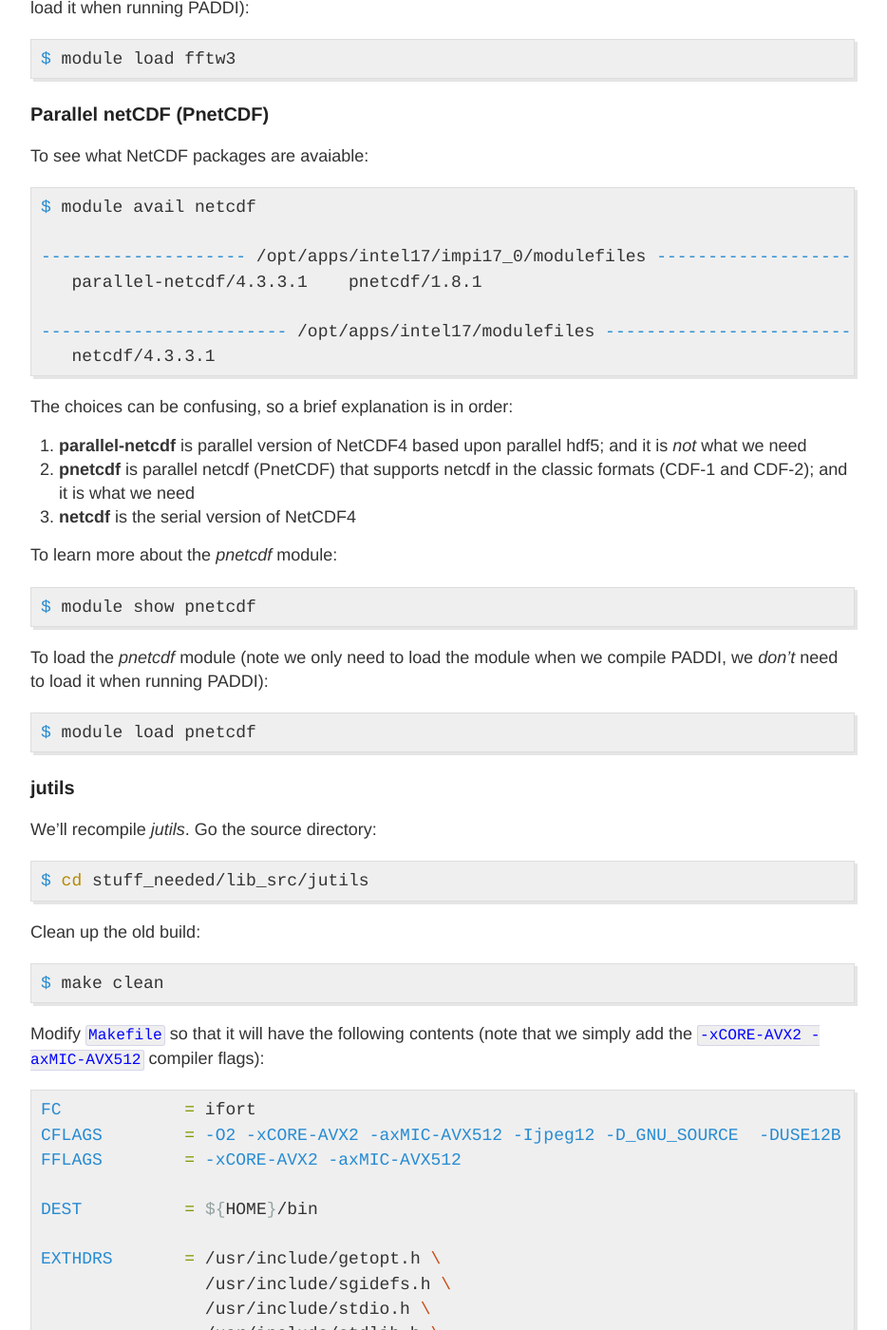
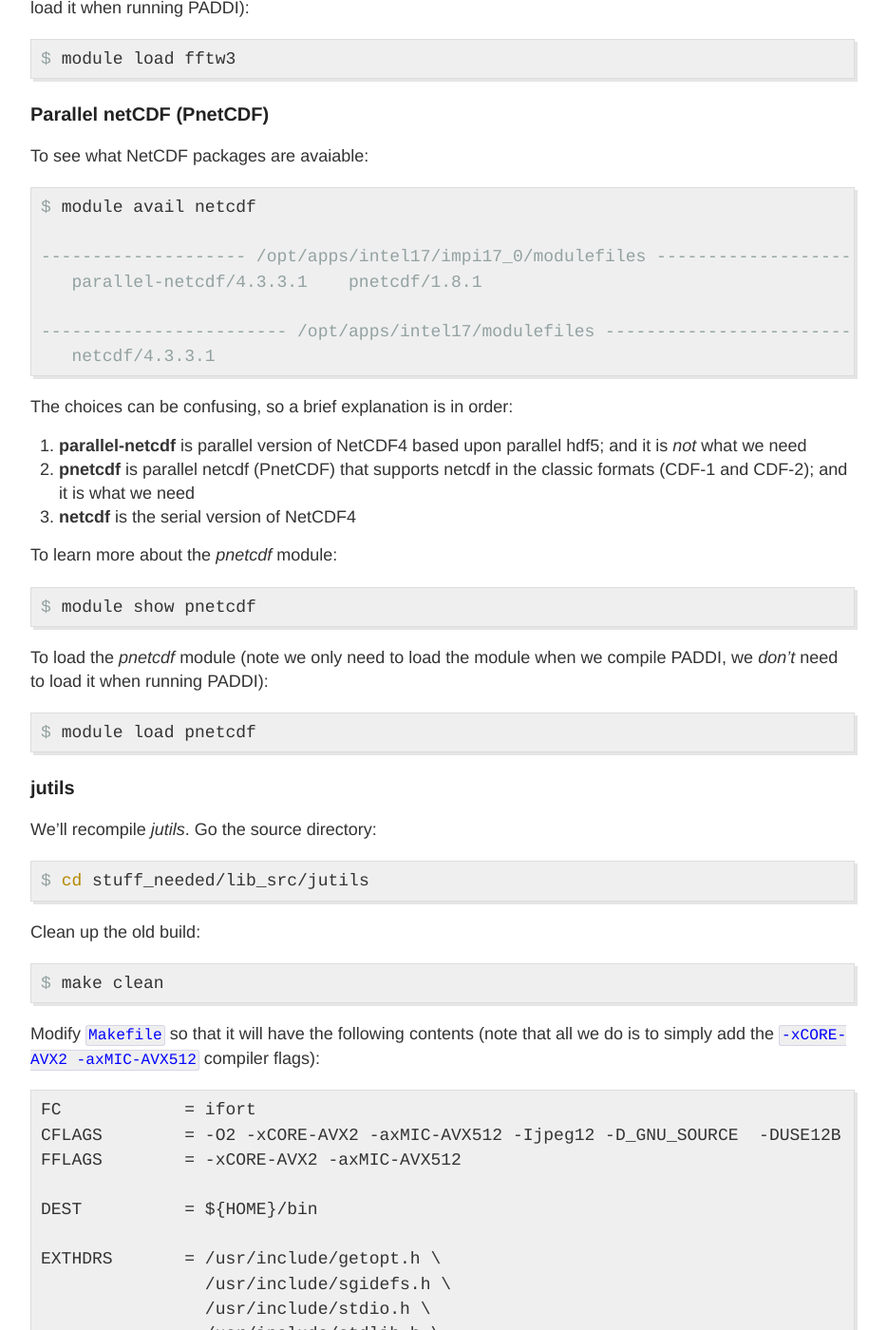
Before and after one commit to shawfdong/shawfdong.github.io, a Jekyll site: the page built from _posts/2017-10-30-paddi-on-stampede2.md, in a window 1280 px wide and 1400 px high, scrolled down 2152 px. Shown: the whole window at 95% size, without its empty margins (174-1108 px from the left). Built offline with Jekyll 4.4.1, drawn with Linux system fonts in a browser that asks for light colours; some of the changed text lies outside the part shown.

Commit message:
fix highlights

```diff
--- a/_posts/2017-10-30-paddi-on-stampede2.md
+++ b/_posts/2017-10-30-paddi-on-stampede2.md
@@ -9,7 +9,7 @@ In this post, we describe how to compile and run [Dr. Stephan Stellmach](http://
 I copied the tarball for PADDI `PADDI_10.1_dist.tgz` from Hyades to Stampede2. The tarball contains generic x86-64 libraries and executable that have been compiled with Intel MPI and Intel Compilers. Since KNL processors offer binary compatibility with Intel Xeon processors, legacy x86-64 binaries can run on KNL nodes without recompilation. However, those binaries won't take advantage of KNL's unique features (such as AVX 512), and therefore won't run at optimal speed on KNL nodes. We'll recompile PADDI for the KNL microarchitecture.
 
 Unpack the tarball in the home directory on Stampede2:
-{% highlight shell %}
+{% highlight shell_session %}
 $ tar xvfz PADDI_10.1_dist.tgz
 {% endhighlight %}
 
@@ -35,7 +35,7 @@ According to the `README` file, PADDI depends upon the following libraries:
 TACC provides optimized builds for *FFTW3* & *Parallel NetCDF* on Stampede2 and we'll simply use them. We'll only need to recompile *jutils*.
 
 Note that TACC uses [LMOD](https://www.tacc.utexas.edu/research-development/tacc-projects/lmod) to manage software on Stampede2. LMOD is similar to the module utility deployed on Hyades and NERSC supercomputers. You can list currently loaded modules with:
-{% highlight shell %}
+{% highlight shell_session %}
 $ module list
 
 Currently Loaded Modules:
@@ -45,7 +45,7 @@ Currently Loaded Modules:
 
 ### FFTW3
 To see what FFTW packages are available:
-{% highlight shell %}
+{% highlight shell_session %}
 $ module avail fftw
 
 -------------------- /opt/apps/intel17/impi17_0/modulefiles --------------------
@@ -53,18 +53,18 @@ $ module avail fftw
 {% endhighlight %}
 
 **fftw3** is what we need. To learn more about it:
-{% highlight shell %}
+{% highlight shell_session %}
 $ module show fftw3
 {% endhighlight %}
 
 To load the *fftw3* module (note we only need to load the module when we compile PADDI, we *don't* need to load it when running PADDI):
-{% highlight shell %}
+{% highlight shell_session %}
 $ module load fftw3
 {% endhighlight %}
 
 ### Parallel netCDF (PnetCDF)
 To see what NetCDF packages are avaiable:
-{% highlight shell %}
+{% highlight shell_session %}
 $ module avail netcdf
 
 -------------------- /opt/apps/intel17/impi17_0/modulefiles --------------------
@@ -80,28 +80,28 @@ The choices can be confusing, so a brief explanation is in order:
 3. **netcdf** is the serial version of NetCDF4
 
 To learn more about the *pnetcdf* module:
-{% highlight shell %}
+{% highlight shell_session %}
 $ module show pnetcdf
 {% endhighlight %}
 
 To load the *pnetcdf* module (note we only need to load the module when we compile PADDI, we *don't* need to load it when running PADDI):
-{% highlight shell %}
+{% highlight shell_session %}
 $ module load pnetcdf
 {% endhighlight %}
 
 ### jutils
 We'll recompile *jutils*. Go the source directory:
-{% highlight shell %}
+{% highlight shell_session %}
 $ cd stuff_needed/lib_src/jutils
 {% endhighlight %}
 
 Clean up the old build:
-{% highlight shell %}
+{% highlight shell_session %}
 $ make clean
 {% endhighlight %}
 
-Modify `Makefile` so that it will have the following contents (note that we simply add the `-xCORE-AVX2 -axMIC-AVX512` compiler flags):
-{% highlight make %}
+Modify `Makefile` so that it will have the following contents (note that all we do is to simply add the `-xCORE-AVX2 -axMIC-AVX512` compiler flags):
+{% highlight plaintext %}
 FC            = ifort
 CFLAGS        = -O2 -xCORE-AVX2 -axMIC-AVX512 -Ijpeg12 -D_GNU_SOURCE  -DUSE12B -I.
 FFLAGS        = -xCORE-AVX2 -axMIC-AVX512
@@ -253,48 +253,37 @@ $(DEST)/$(PROGRAM): $(SRCS) $(LIBS) $(HDRS) $(EXTHDRS)
 {% endhighlight %}
 
 Copy the newly built libraries:
-{% highlight shell %}
+{% highlight shell_session %}
 $ cp libjc.a ../../lib/
 $ cp jpeg12/libjpeg.a ../../lib/
 {% endhighlight %}
 
 ## Compiling PADDI
 Go to source directory for PADDI:
-{% highlight shell %}
+{% highlight shell_session %}
 $ cd ../../../main/src
 {% endhighlight %}
 
 Clean up the old build:
-{% highlight shell %}
+{% highlight shell_session %}
 $ make totalclean
 {% endhighlight %}
 
-Modify `Makefile` so that the first few lines will look as follows (the rest being the same as original):
+Modify `Makefile` so that the first few lines will look as follows (the rest being the same as the original):
 {% highlight make %}
-DEFS          = -DDOUBLE_PRECISION -DMPI_MODULE -DAB_BDF3 -DTEMPERATURE_FIELD -DCHEMICA
-L_FIELD
-
+DEFS          = -DDOUBLE_PRECISION -DMPI_MODULE -DAB_BDF3 -DTEMPERATURE_FIELD -DCHEMICAL_FIELD
 FC            = mpiifort
-
 F90           = $(FC)
-
 FFLAGS        = $(DEFS) -xCORE-AVX2 -axMIC-AVX512
-
-F90FLAGS      = -I../../stuff_needed/include -I${TACC_PNETCDF_INC} -I${TACC_FFTW3_INC}
--cpp $(DEFS)
-
+F90FLAGS      = -I../../stuff_needed/include -I${TACC_PNETCDF_INC} -I${TACC_FFTW3_INC} -cpp $(DEFS)
 LD            = $(FC)
-
 LDFLAGS       =
-
 LIBS          =
-
-ADDLIBS       = -Wl,-rpath,${TACC_FFTW3_LIB} -L${TACC_FFTW3_LIB} -lfftw3f_mpi -lfftw3 -
-L${TACC_PNETCDF_LIB} -lpnetcdf -L../../stuff_needed/lib -ljc -ljpeg -lirc
+ADDLIBS       = -Wl,-rpath,${TACC_FFTW3_LIB} -L${TACC_FFTW3_LIB} -lfftw3f_mpi -lfftw3 -L${TACC_PNETCDF_LIB} -lpnetcdf -L../../stuff_needed/lib -ljc -ljpeg -lirc
 {% endhighlight %}
 
 Recompile PADDI
-{% highlight shell %}
+{% highlight shell_session %}
 $ make
 {% endhighlight %}
 It succeeded without a hitch!
@@ -302,8 +291,8 @@ It succeeded without a hitch!
 ## Running PADDI
 Copy the executable (in this case, `double_diff_double_3D`) and other requisite files to your $SCRATCH directory.
 
-PADDI is a pure MPI code. So we can write a SLURM job script based upon [the sample MPI job script in the user guide](https://portal.tacc.utexas.edu/user-guides/stampede2#submitting-batch-jobs-with-sbatch):
-{% highlight shell %}
+PADDI is a pure MPI code. So we can write a SLURM job script based upon [the sample MPI job script in the Stampede2 User Guide](https://portal.tacc.utexas.edu/user-guides/stampede2#submitting-batch-jobs-with-sbatch):
+{% highlight plaintext %}
 #!/bin/bash
 #SBATCH -J DDtest           # Job name
 #SBATCH -o DDtest.o%j       # Name of stdout output file
```
Also changed, not shown: _posts/2017-7-10-pulpo-admin.md (+22 -22 lines).
